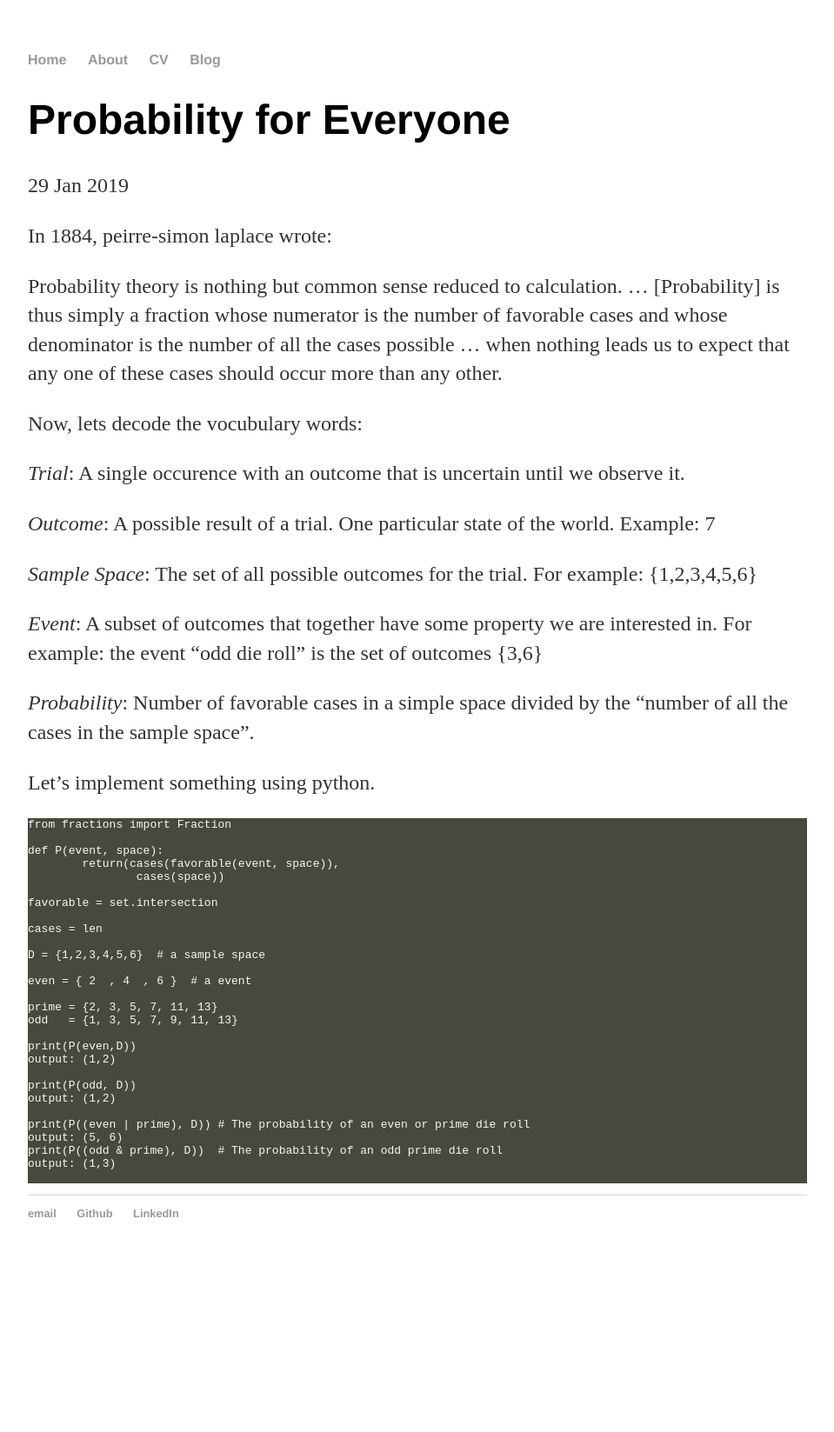
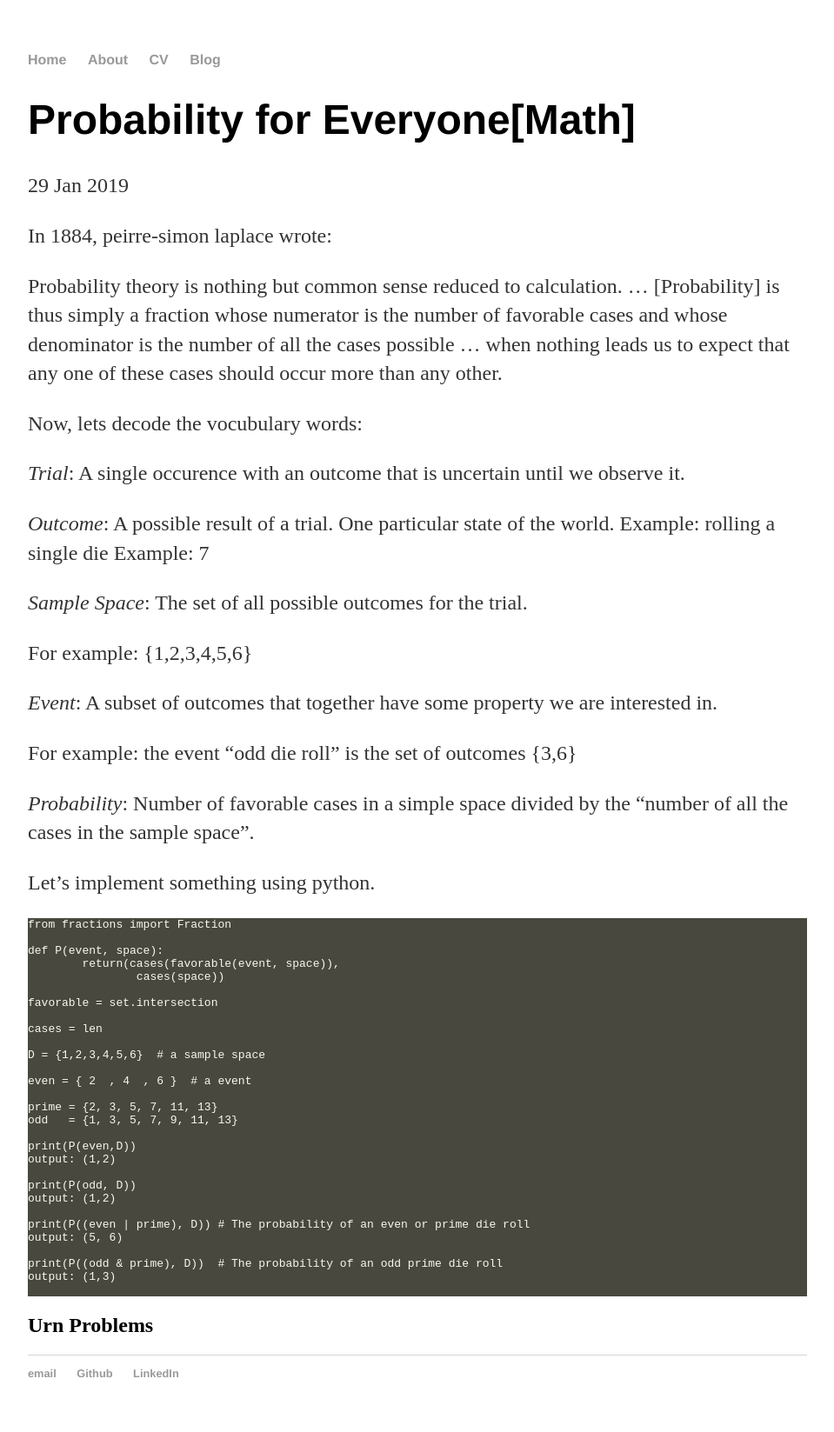
Before and after one commit to summii/summii.github.io, a Jekyll site: the page built from _posts/2019-01-29-probability-in-simple-words.md, in a window 1280 px wide. Shown: the whole page at 87% size, without its empty margins (160-1119 px from the left). Built offline with Jekyll 4.4.1, drawn with Linux system fonts in a browser that asks for light colours; before the commit the page ends 1463 px from its top, so only the background shows below that.

Commit message:
minor changes

````diff
--- a/_posts/2019-01-29-probability-in-simple-words.md
+++ b/_posts/2019-01-29-probability-in-simple-words.md
@@ -1,6 +1,6 @@
 ---
 layout: post
-title: "Probability for Everyone"
+title: "Probability for Everyone[Math]"
 date: 2019-01-29
 ---
 
@@ -13,12 +13,15 @@ Now, lets decode the vocubulary words:
 *Trial*: A single occurence with an outcome that is uncertain until we observe it.
 
 *Outcome*: A possible result of a trial. One particular state of the world.
+Example: rolling a single die
 Example: 7
 
 *Sample Space*: The set of all possible outcomes for the trial.
+
 For example: {1,2,3,4,5,6}
 
 *Event*: A subset of outcomes that together have some property we are interested in.
+
 For example: the event "odd die roll" is the set of outcomes {3,6}
 
 *Probability*: Number of favorable cases in a simple space divided by the "number of all the cases in the sample space".
@@ -51,7 +54,10 @@ output: (1,2)
 
 print(P((even | prime), D)) # The probability of an even or prime die roll
 output: (5, 6)
+
 print(P((odd & prime), D))  # The probability of an odd prime die roll
 output: (1,3)
 
 ```
+
+## Urn Problems
````
Also changed, not shown: _posts/2019-01-17-machine-learning-in-simple-words.md (+0 -2 lines).
